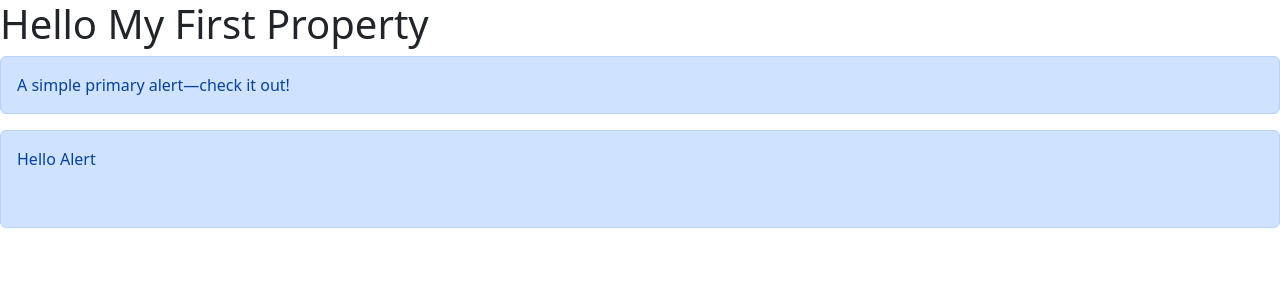
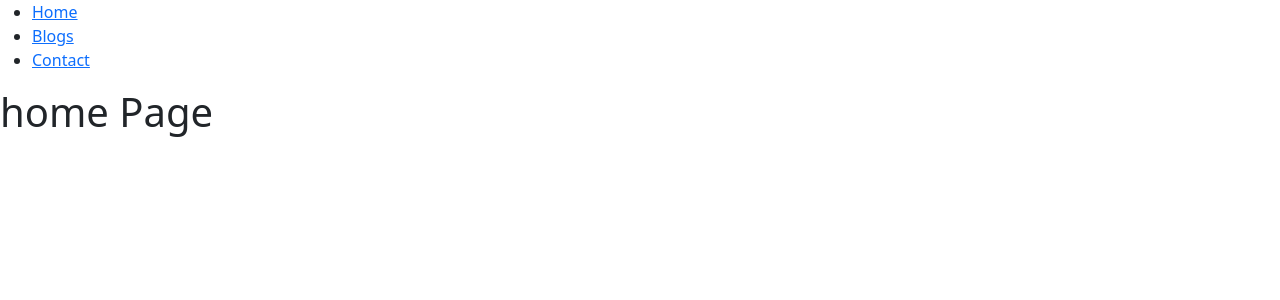
Before and after one commit to KishuMistry/sample-project, a React (Vite) app: page / in a window 1280 px wide. Shown: the top 300 px of the page. Built offline with nearby package versions, Linux system fonts and the light colour scheme.

Commit message:
Router Program React (Menu :- Home, Blogs, Contact)

```diff
--- a/src/App.tsx
+++ b/src/App.tsx
@@ -1,16 +1,10 @@
 import "bootstrap/dist/css/bootstrap.css";
-import PCMessage from "./Component/PCMessage";
-import AlertExample from "./Component/AlertExample";
-import Alert from "./Component/Alert";
+import AfterLogin from "./Component/Afterlogin";
 
 function App() {
   return (
     <div>
-      <PCMessage text="Hello My First Property"></PCMessage>
-      <AlertExample />
-      <Alert>
-                <p>Hello Alert</p>     {" "}
-      </Alert>
+      <AfterLogin></AfterLogin>
     </div>
   );
 }
--- /dev/null
+++ b/src/Component/Afterlogin.tsx
@@ -0,0 +1,30 @@
+import React from "react";
+import { Routes, Route, BrowserRouter } from "react-router-dom";
+import Layout from "./Layout";
+import Home from "./Home";
+import Blog from "./Blog";
+import Contact from "./Contact";
+import NoPage from "./NoPage";
+const Afterlogin = () => {
+  return (
+    <div>
+           {" "}
+      <BrowserRouter>
+               {" "}
+        <Routes>
+                   {" "}
+          <Route path="/" element={<Layout />}>
+                        <Route index element={<Home />} />
+                        <Route path="blogs" element={<Blog />} />
+                        <Route path="contact/:id" element={<Contact />} />
+                        <Route path="*" element={<NoPage />} />         {" "}
+          </Route>
+                 {" "}
+        </Routes>
+             {" "}
+      </BrowserRouter>
+         {" "}
+    </div>
+  );
+};
+export default Afterlogin;
--- /dev/null
+++ b/src/Component/Blog.tsx
@@ -0,0 +1,17 @@
+import React from "react";
+import { useNavigate } from "react-router-dom";
+const Blog = () => {
+  const navigate = useNavigate();
+  const handleClick = () => {
+    navigate("/");
+  };
+  return (
+    <div>
+      <h1>Blog Page</h1>
+      <button type="button" onClick={handleClick}>
+        BackToHome
+      </button>
+    </div>
+  );
+};
+export default Blog;
--- /dev/null
+++ b/src/Component/Contact.tsx
@@ -0,0 +1,11 @@
+import React from "react";
+import { useParams } from "react-router-dom";
+const Contact = () => {
+  let { id } = useParams();
+  return (
+    <div>
+      <h1>Contact Us Page {id}</h1>
+    </div>
+  );
+};
+export default Contact;
--- /dev/null
+++ b/src/Component/Home.tsx
@@ -0,0 +1,9 @@
+import React from "react";
+const Home = () => {
+  return (
+    <div>
+      <h1>home Page</h1>
+    </div>
+  );
+};
+export default Home;
--- /dev/null
+++ b/src/Component/Layout.tsx
@@ -0,0 +1,27 @@
+import React from "react";
+import { Outlet, Link } from "react-router-dom";
+const Layout = () => {
+  return (
+    <div>
+      <>
+        <nav>
+          <ul>
+            <li>
+              <Link to="/">Home</Link>
+            </li>
+
+            <li>
+              <Link to="/blogs">Blogs</Link>
+            </li>
+
+            <li>
+              <Link to="/contact/100">Contact</Link>
+            </li>
+          </ul>
+        </nav>
+        <Outlet />
+      </>
+    </div>
+  );
+};
+export default Layout;
--- /dev/null
+++ b/src/Component/NoPage.tsx
@@ -0,0 +1,9 @@
+import React from "react";
+const NoPage = () => {
+  return (
+    <div>
+      <h1>Page not found</h1>
+    </div>
+  );
+};
+export default NoPage;
```
